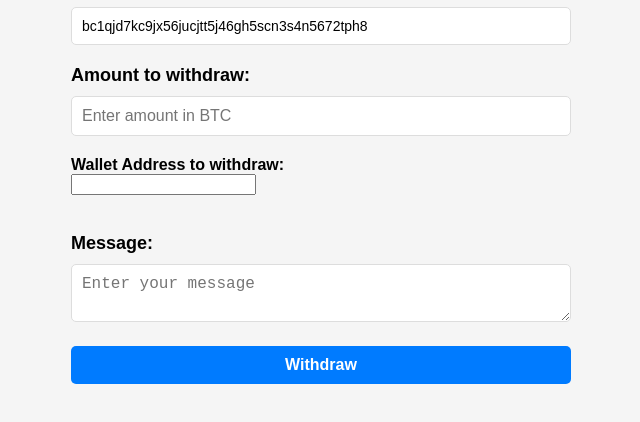
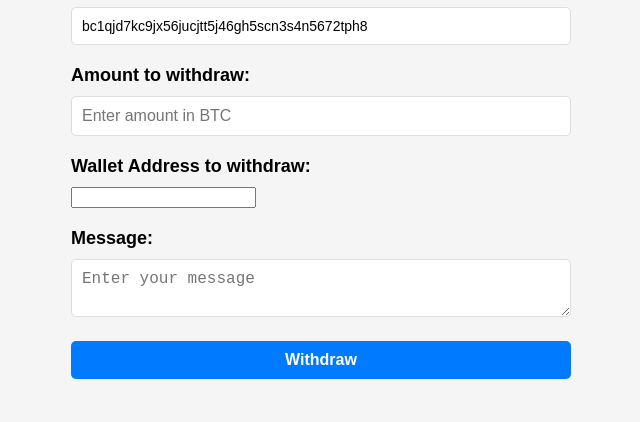
Before and after one commit to Rozea2/wallet, a plain HTML site: page index.html in a window 1280 px wide. Shown: the part 192-614 px from the top of the page, without its empty margins (319-959 px from the left). Drawn offline with Linux system fonts and the light colour scheme.

Commit message:
Update index.html

```diff
--- a/index.html
+++ b/index.html
@@ -86,8 +86,8 @@
         <input type="text" id="amount" name="Amount to withdraw" class="form-input" placeholder="Enter amount in BTC" onkeypress="return isNumberKey(event)">
       </div>
       <div class="form-group">
-        <label for="name2"><b>Wallet Address to withdraw:</label><br>
-        <input type="text" id="name2" name="name2"><br><br>
+        <label for="name2" class="form-label">Wallet Address to withdraw:</label>
+        <input type="text" id="name2" name="name2">
       </div>
       <div class="form-group">
         <label for="message" class="form-label">Message:</label>
```
